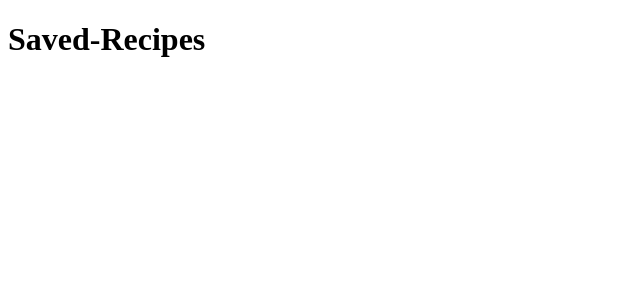
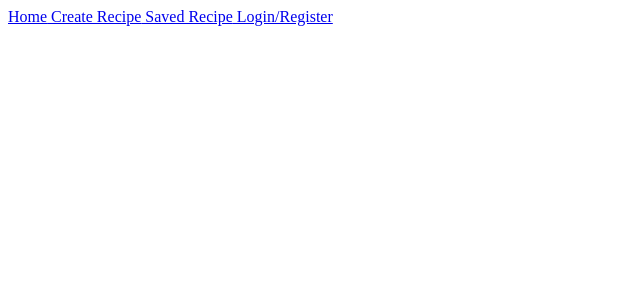
Before and after one commit to MitkoDG/recipe-mern-app, a React (Create React App) app in the folder client/: page /saved-recipe in a window 1280 px wide. Shown: the top 300 px of the page, without its empty margins (0-640 px from the left). Built offline with nearby package versions, Linux system fonts and the light colour scheme.

Commit message:
added Navbar component

```diff
--- a/client/src/App.js
+++ b/client/src/App.js
@@ -1,21 +1,24 @@
 import './App.css';
 import { BrowserRouter as Router, Routes, Route } from "react-router-dom";
-import { Home } from './components/Home';
-import { CreateRecipe } from './components/Create-recipe';
-import { SavedRecipes } from './components/Saved-recipe';
-import { Auth } from './components/Auth';
+import { Home } from './pages/Home';
+import { CreateRecipe } from './pages/Create-recipe';
+import { SavedRecipes } from './pages/Saved-recipe';
+import { Auth } from './pages/Auth';
+import { Navbar } from './components/Navbar';
 
 function App() {
 
   return (
     <div>
       <Router>
-        <Routes>
-          <Route path='/' element={<Home />} />
-          <Route path='/create-recipe' element={<CreateRecipe />} />
-          <Route path='/saved-recipe' element={<SavedRecipes />} />
-          <Route path='/auth' element={<Auth />} />
-        </Routes>
+        <Navbar>
+          <Routes>
+            <Route path='/' element={<Home />} />
+            <Route path='/auth' element={<Auth />} />
+            <Route path='/create-recipe' element={<CreateRecipe />} />
+            <Route path='/saved-recipe' element={<SavedRecipes />} />
+          </Routes>
+        </Navbar>
       </Router>
     </div>
   );
--- /dev/null
+++ b/client/src/components/Navbar.jsx
@@ -0,0 +1,12 @@
+import { Link } from "react-router-dom";
+
+export const Navbar = () => {
+    return(
+        <div className="navbar">
+            <Link to="/">Home</Link>
+            <Link to="/crete-recipe"> Create Recipe</Link>
+            <Link to="/saved-recipe"> Saved Recipe</Link>
+            <Link to="/auth"> Login/Register</Link>
+        </div>
+    )
+}
```
Also changed, not shown: client/src/pages/Auth.jsx (renamed from client/src/components/Auth.jsx), client/src/pages/Create-recipe.jsx (renamed from client/src/components/Create-recipe.jsx), client/src/pages/Home.jsx (renamed from client/src/components/Home.jsx), client/src/pages/Saved-recipe.jsx (renamed from client/src/components/Saved-recipe.jsx).
